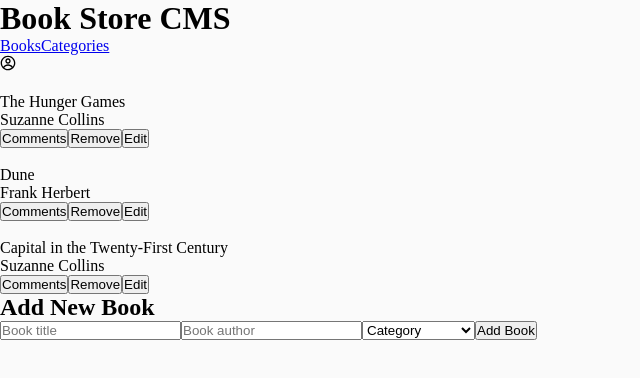
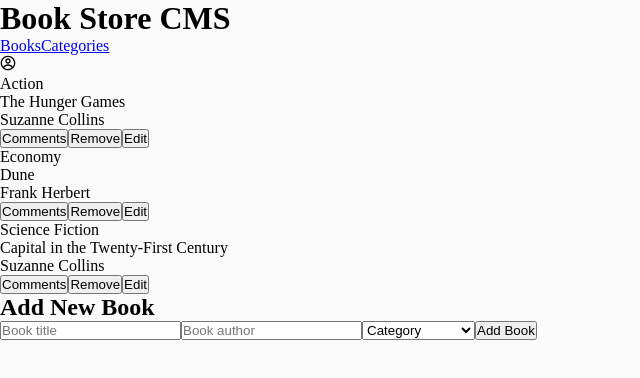
Before and after one commit to emmiiorji/Bookstore-App, a React (Create React App) app: page / in a window 1280 px wide. Shown: the top 378 px of the page, without its empty margins (0-640 px from the left). Built offline with nearby package versions, Linux system fonts and the light colour scheme.

Commit message:
Pass id and category to book component

```diff
--- a/src/components/AllBooks.js
+++ b/src/components/AllBooks.js
@@ -8,7 +8,14 @@ const Books = () => {
   return (
     <div>
       {books.map((book) => (
-        <Book topic={book.topic} title={book.title} author={book.author} key={book.id} />
+        <Book
+          topic={book.topic}
+          title={book.title}
+          author={book.author}
+          key={book.id}
+          id={book.id}
+          category={book.category}
+        />
       ))}
     </div>
 
```
